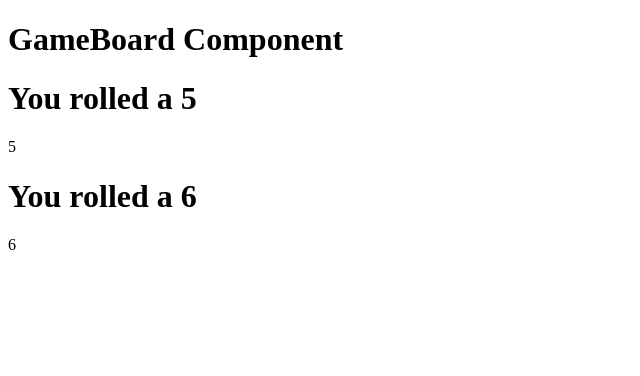
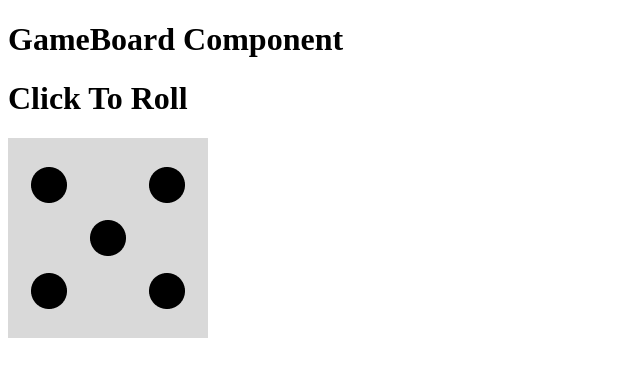
Before and after one commit to istvzsig/the-cameleon, a React (Vite) app: page / in a window 1280 px wide. Shown: the top 376 px of the page, without its empty margins (0-640 px from the left). Built offline with nearby package versions, Linux system fonts and the light colour scheme.

Commit message:
implement 6-sided dice with image

```diff
--- a/src/Game.jsx
+++ b/src/Game.jsx
@@ -1,14 +1,17 @@
 import { useState } from "react";
 import GameBoard from "./components/GameBoard/GameBoardComponent";
 import Dice from "./components/Dice/DiceComponent";
+
+import diceImage6 from "./assets/img/dice-6.png";
+// import diceImage8 from "./assets/img/dice-8.png";
 
 export default function Game() {
   const [players, setPlayer] = useState([]);
   return (
     <>
       <GameBoard />
-      <Dice sides={6} />
-      <Dice sides={8} />
+      <Dice sides={6} image={diceImage6} />
+      {/* <Dice sides={8} /> */}
     </>
   );
 }
--- a/src/components/Dice/DiceComponent.jsx
+++ b/src/components/Dice/DiceComponent.jsx
@@ -1,38 +1,30 @@
-import { useState } from "react";
 import PropTypes from "prop-types";
+import { useRollingDice } from "./hook";
+import "./dice.css";
 
-function getRandomNumber(max) {
-  return Math.floor(Math.random() * max) + 1;
-}
+export default function Dice({ sides, image }) {
+  const { number, rolling, rollDice } = useRollingDice(sides);
 
-function useRollingDice(sides) {
-  const [number, setNumber] = useState(getRandomNumber(sides));
-  const [rolling, setRolling] = useState(false);
+  function updateBackgroundImage() {
+    return {
+      width: "200px",
+      height: 200,
+      backgroundImage: `url(${image})`,
+    };
+  }
 
-  function rollDice() {
-    if (sides <= 0) {
-      console.error("Number of sides must be greater than 0");
-      return;
-    }
-    const randomRoll = getRandomNumber(sides);
-    setRolling(true);
-    setTimeout(() => {
-      setNumber(randomRoll);
-      setRolling(false);
-    }, 1000);
-  }
-  return { number, setNumber, rolling, setRolling, rollDice };
-}
-
-export default function Dice({ sides }) {
-  const { number, rolling, rollDice } = useRollingDice(sides);
+  console.log({ number });
 
   return (
     // TODO: Change onclick to player turn
-    <div className="Dice" onClick={rollDice}>
-      <h1>{rolling ? "Rolling..." : `You rolled a ${number}`}</h1>
-      <div className={`dice ${rolling ? "rolling" : ""}`}>
-        <div className="face">{number}</div>
+    <div>
+      <h1>{rolling ? "Rolling..." : "Click To Roll"}</h1>
+      <div onClick={rollDice} className={`dice ${rolling ? "rolling" : ""}`}>
+        <div
+          className="dice--image"
+          data-side={number}
+          style={updateBackgroundImage()}
+        ></div>
       </div>
     </div>
   );
@@ -40,4 +32,5 @@ export default function Dice({ sides }) {
 
 Dice.propTypes = {
   sides: PropTypes.number,
+  image: PropTypes.string,
 };
--- /dev/null
+++ b/src/components/Dice/dice.css
@@ -0,0 +1,44 @@
+.dice {
+  width: 100px;
+  height: 100px;
+}
+.dice--image {
+  /* background-color: red; */
+  /* outline: 5px solid blue; */
+}
+
+:root {
+  offset: 200px;
+}
+
+.dice--image[data-side="1"] {
+  background-position: 0;
+}
+
+.dice--image[data-side="2"] {
+  background-position: -200px;
+}
+
+.dice--image[data-side="3"] {
+  background-position: -400px;
+}
+
+.dice--image[data-side="4"] {
+  background-position: -600px;
+}
+
+.dice--image[data-side="5"] {
+  background-position: -800px;
+}
+
+.dice--image[data-side="6"] {
+  background-position: -1000px;
+}
+
+.dice--image[data-side="7"] {
+  background-position: -1200px;
+}
+
+.dice--image[data-side="8"] {
+  background-position: -1400px;
+}
--- /dev/null
+++ b/src/components/Dice/hook.jsx
@@ -0,0 +1,24 @@
+import { useState } from "react";
+
+function getRandomNumber(max) {
+  return Math.floor(Math.random() * max) + 1;
+}
+
+export function useRollingDice(sides) {
+  const [number, setNumber] = useState(getRandomNumber(sides));
+  const [rolling, setRolling] = useState(false);
+
+  function rollDice() {
+    if (sides <= 0) {
+      console.error("Number of sides must be greater than 0");
+      return;
+    }
+    const randomRoll = getRandomNumber(sides);
+    setRolling(true);
+    setTimeout(() => {
+      setNumber(randomRoll);
+      setRolling(false);
+    }, 1000);
+  }
+  return { number, setNumber, rolling, setRolling, rollDice };
+}
```
Also changed, not shown: src/assets/img/dice-6.png (added).
